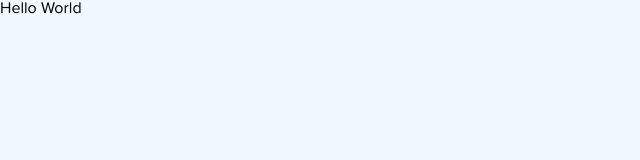
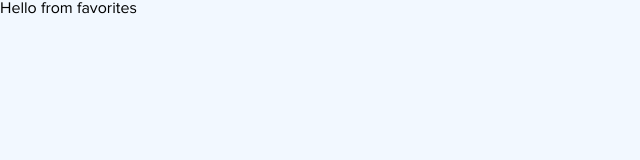
Before and after one commit to jhonnyizidoro/smart-tv-app, a React (Create React App) app: page /favorites in a window 1280 px wide. Shown: the top 160 px of the page, without its empty margins (0-640 px from the left). Built offline with nearby package versions, Linux system fonts and the light colour scheme.

Commit message:
feat: routes created

```diff
--- a/src/App.tsx
+++ b/src/App.tsx
@@ -1,16 +1,26 @@
 import React, { FC } from 'react'
 import { useGlobalContext } from './contexts/global'
+import { BrowserRouter, Switch, Route } from 'react-router-dom'
 
 import GlobalStyles from './assets/styles/global'
+import HomePage from './pages/Home'
+import SearchPage from './pages/Search'
+import FavoritesPage from './pages/Favorites'
+import VideoPage from './pages/Video'
 
 const App: FC = () => {
 	const { darkMode } = useGlobalContext()
 
 	return (
-		<>
+		<BrowserRouter>
 			<GlobalStyles darkMode={darkMode} />
-			<h1>Hello World</h1>
-		</>
+			<Switch>
+				<Route exact component={HomePage} path="/" />
+				<Route exact component={SearchPage} path="/search/:query" />
+				<Route exact component={FavoritesPage} path="/favorites" />
+				<Route exact component={VideoPage} path="/watch/:id" />
+			</Switch>
+		</BrowserRouter>
 	)
 }
 
--- /dev/null
+++ b/src/pages/Favorites/index.tsx
@@ -0,0 +1,5 @@
+import { FC } from 'react'
+
+const FavoritesPage: FC = () => <h1>Hello from favorites</h1>
+
+export default FavoritesPage
--- /dev/null
+++ b/src/pages/Home/index.tsx
@@ -0,0 +1,5 @@
+import { FC } from 'react'
+
+const HomePage: FC = () => <h1>Hello from home</h1>
+
+export default HomePage
--- /dev/null
+++ b/src/pages/Search/index.tsx
@@ -0,0 +1,5 @@
+import { FC } from 'react'
+
+const SearchPage: FC = () => <h1>Hello from search</h1>
+
+export default SearchPage
--- /dev/null
+++ b/src/pages/Video/index.tsx
@@ -0,0 +1,5 @@
+import { FC } from 'react'
+
+const VideoPage: FC = () => <h1>Hello from video</h1>
+
+export default VideoPage
```
